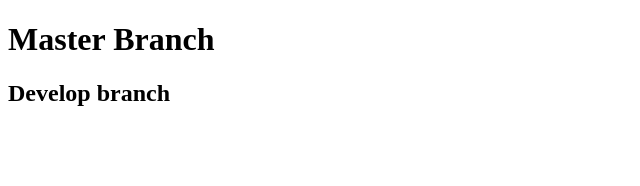
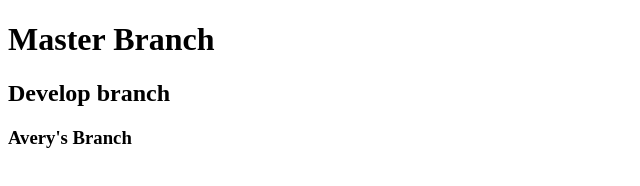
Before and after one commit to CPDO093/teamGit, a plain HTML site: page index.html in a window 1280 px wide. Shown: the whole page, without its empty margins (0-640 px from the left). Drawn offline with Linux system fonts and the light colour scheme.

Commit message:
Avery's branch

```diff
--- a/index.html
+++ b/index.html
@@ -13,6 +13,8 @@
 
     <h2>Develop branch</h2>
 
+    <h3>Avery's Branch</h3>
+
 </body>
 
 </html>
```
